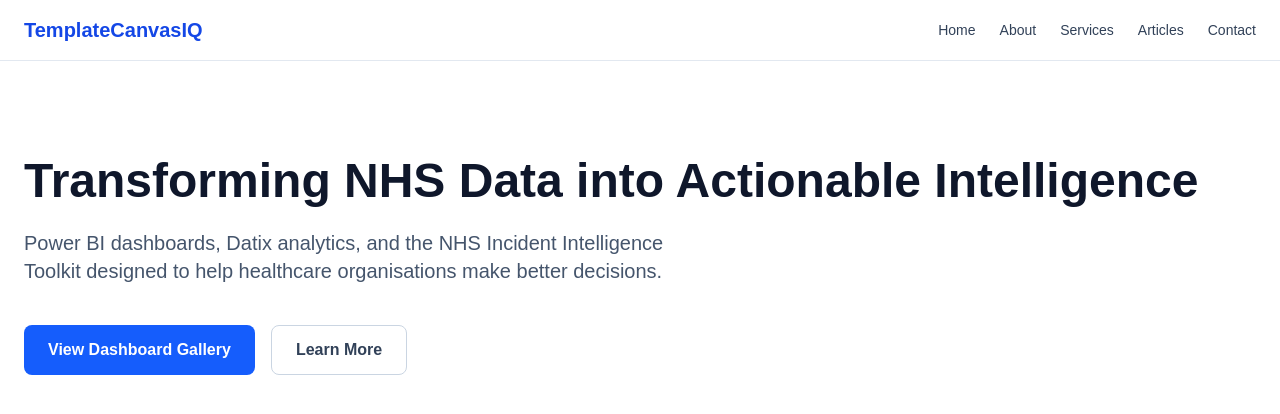
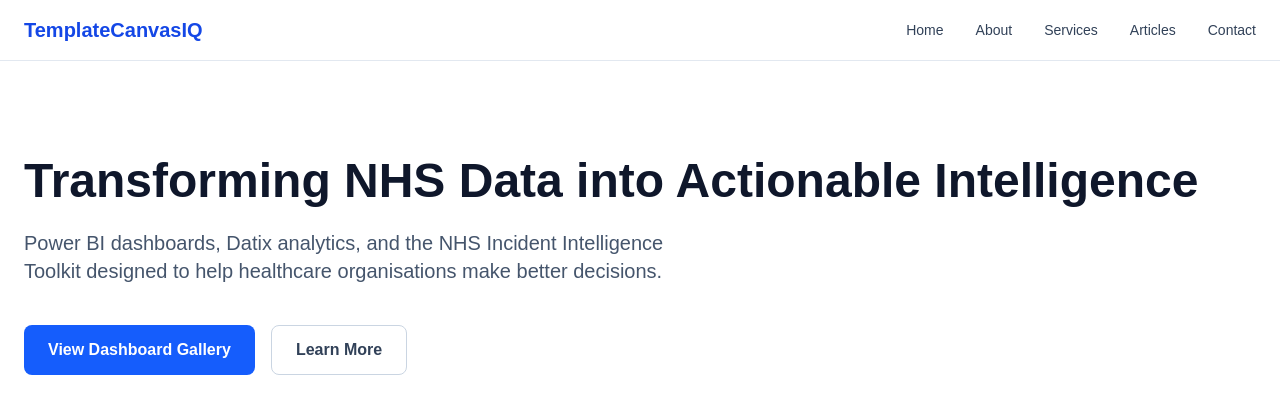
Before and after one commit to 24Mark8/templatecanvasiq, a Next.js app: page / in a window 1280 px wide. Shown: the top 414 px of the page. Built offline with nearby package versions, Linux system fonts and the light colour scheme.

Commit message:
Update page.tsx

```diff
--- a/app/page.tsx
+++ b/app/page.tsx
@@ -8,7 +8,7 @@ export default function Home() {
             TemplateCanvasIQ
           </h2>
 
-          <div className="flex gap-6 text-sm font-medium text-slate-700">
+          <div className="flex gap-8 text-sm font-medium text-slate-700">
             <a href="#">Home</a>
             <a href="#">About</a>
             <a href="#">Services</a>
```
